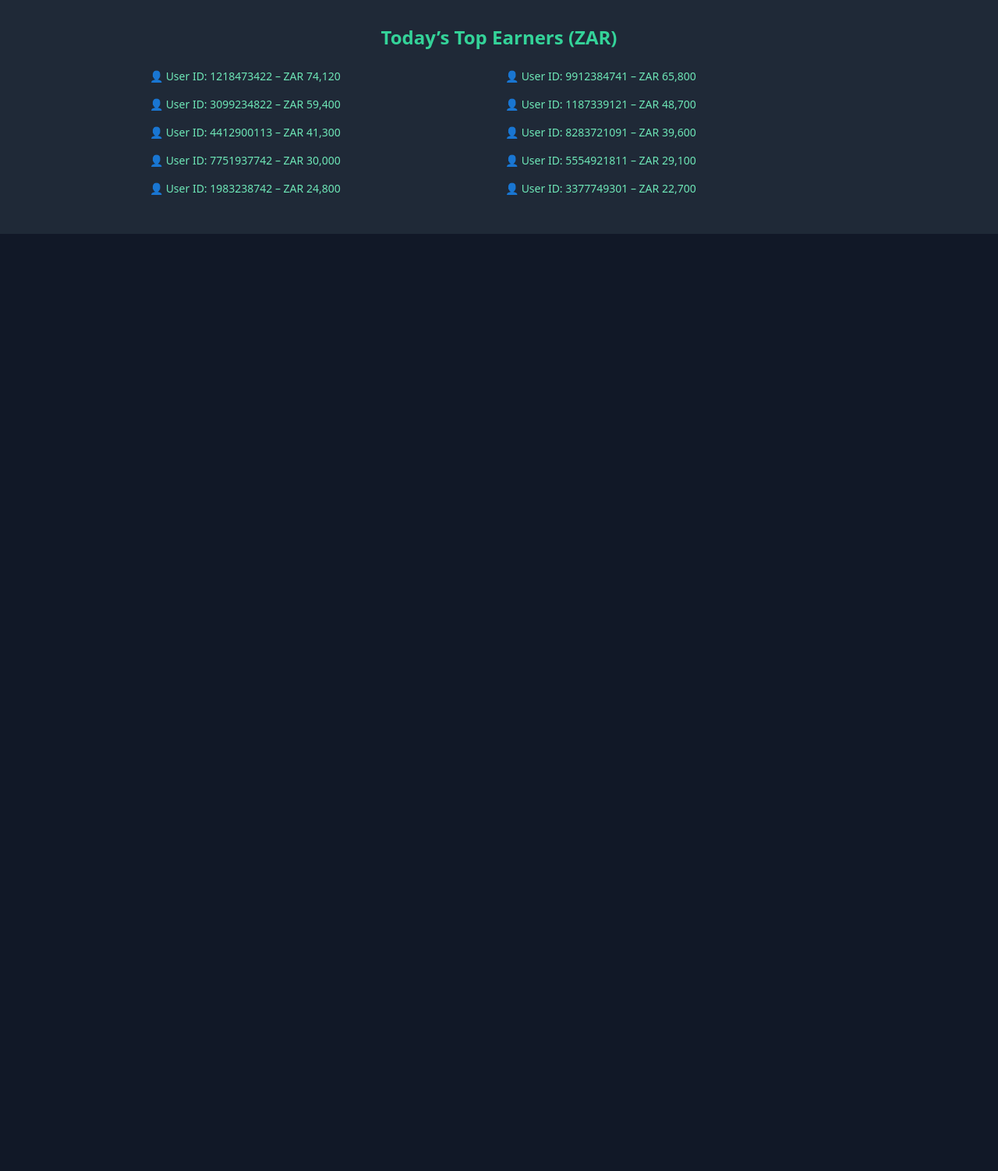
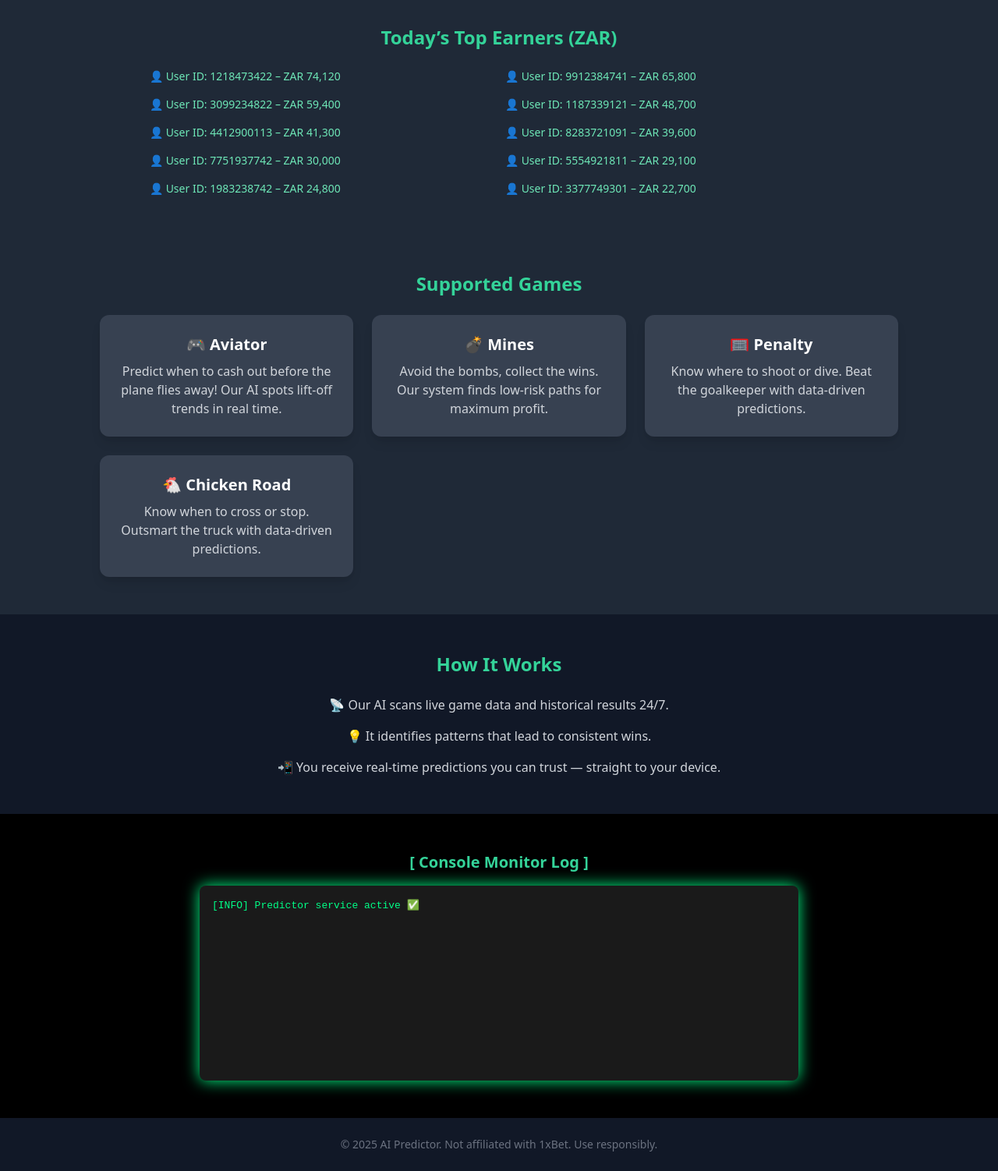
Before and after one commit to brianhacks01/deppage, a plain HTML site: page index.html in a window 1280 px wide. Shown: the part 876-2378 px from the top of the page at 78% size. Before the commit the page ends 1176 px from the top, so only its background shows below. Drawn offline with nearby package versions, Linux system fonts and the light colour scheme.

Commit message:
Update index.html

```diff
--- a/index.html
+++ b/index.html
@@ -53,10 +53,10 @@
 
     <section class="min-h-screen flex flex-col items-center justify-center px-4 text-center">
       <h2 class="text-3xl md:text-5xl font-bold mb-6">Earn Real Money with AI Game Predictions</h2>
-      <p class="max-w-xl mb-8 text-gray-300">Join thousands of Filipinos using our smart AI to win in games like Aviator, Mines, and Penalty. 98% signal accuracy, real-time predictions, and fast cashouts!</p>
+      <p class="max-w-xl mb-8 text-gray-300">Join thousands of South Africans using our smart AI to win in games like Aviator, Mines, and Penalty. 98% signal accuracy, real-time predictions, and fast cashouts!</p>
 
       <!-- ID input for connection -->
-      <input id="userId" type="text" placeholder="Enter your 1xBet Account ID" class="bg-gray-700 text-white p-3 rounded-md mb-4" />
+      <input id="userId" type="text" maxlength="10" placeholder="Enter your 1xBet Account ID" class="bg-gray-700 text-white p-3 rounded-md mb-4" />
       <button id="connectButton" class="bg-blue-500 hover:bg-blue-600 text-white font-semibold py-2 px-6 rounded-xl text-lg transition">Connect Account</button>
 
       <!-- Success message -->
@@ -69,7 +69,7 @@
       <!-- Error message for deposit -->
       <div id="errorBox" class="hidden bg-red-600 p-6 rounded-xl max-w-md mx-auto mt-6">
         <h2 class="text-xl font-bold mb-2">⚠️ Deposit Not Found</h2>
-        <p class="mb-4">It looks like your account balance is empty. Please make a deposit of 25 to unlock access to the signals and start earning!</p>
+        <p class="mb-4">It looks like your account balance is empty. Please make a deposit of ZAR 25 to unlock access to the signals and start earning!</p>
         <a href="https://affpa.top/L?tag=d_4326916m_18627c_&site=4326916&ad=18627&r=registration" target="_blank" id="depositButton" class="inline-block bg-yellow-400 hover:bg-yellow-500 text-black font-bold py-2 px-4 rounded-lg transition">
           Deposit Now on 1xBet
         </a>
@@ -92,8 +92,48 @@
       </div>
     </section>
 
-    <!-- Remaining sections stay the same -->
+    <section id="games" class="bg-gray-800 py-12 px-6 text-center">
+      <h3 class="text-2xl font-bold text-green-400 mb-6">Supported Games</h3>
+      <div class="grid md:grid-cols-3 gap-6 max-w-5xl mx-auto">
+        <div class="bg-gray-700 p-6 rounded-xl shadow-lg">
+          <h4 class="text-xl font-bold mb-2">🎮 Aviator</h4>
+          <p class="text-gray-300">Predict when to cash out before the plane flies away! Our AI spots lift-off trends in real time.</p>
+        </div>
+        <div class="bg-gray-700 p-6 rounded-xl shadow-lg">
+          <h4 class="text-xl font-bold mb-2">💣 Mines</h4>
+          <p class="text-gray-300">Avoid the bombs, collect the wins. Our system finds low-risk paths for maximum profit.</p>
+        </div>
+        <div class="bg-gray-700 p-6 rounded-xl shadow-lg">
+          <h4 class="text-xl font-bold mb-2">🥅 Penalty</h4>
+          <p class="text-gray-300">Know where to shoot or dive. Beat the goalkeeper with data-driven predictions.</p>
+        </div>
+        <div class="bg-gray-700 p-6 rounded-xl shadow-lg">
+          <h4 class="text-xl font-bold mb-2">🐔 Chicken Road</h4>
+          <p class="text-gray-300">Know when to cross or stop. Outsmart the truck with data-driven predictions.</p>
+        </div>
 
+      </div>
+    </section>
+
+    <section id="how" class="bg-gray-900 py-12 px-6 text-center">
+      <h3 class="text-2xl font-bold text-green-400 mb-6">How It Works</h3>
+      <div class="max-w-3xl mx-auto space-y-4 text-gray-300">
+        <p>📡 Our AI scans live game data and historical results 24/7.</p>
+        <p>💡 It identifies patterns that lead to consistent wins.</p>
+        <p>📲 You receive real-time predictions you can trust — straight to your device.</p>
+      </div>
+    </section>
+
+    <section class="bg-black py-12 px-6 text-center">
+      <h3 class="text-xl font-bold text-green-400 mb-4">[ Console Monitor Log ]</h3>
+      <div class="console-box max-w-3xl mx-auto text-left" id="console">
+        <p>[INFO] Predictor service active ✅</p>
+      </div>
+    </section>
+
+    <footer class="text-center text-gray-500 text-sm py-6">
+      © 2025 AI Predictor. Not affiliated with 1xBet. Use responsibly.
+    </footer>
   </div>
 
   <script>
@@ -104,7 +144,7 @@
 
     document.getElementById("connectButton").addEventListener("click", () => {
       const userId = document.getElementById("userId").value;
-      if (userId) {
+      if (userId && userId.length === 10) {
         document.getElementById("accountIdDisplay").innerText = userId;
         document.getElementById("connectionSuccess").classList.remove("hidden");
         document.getElementById("errorBox").classList.add("hidden");
```
